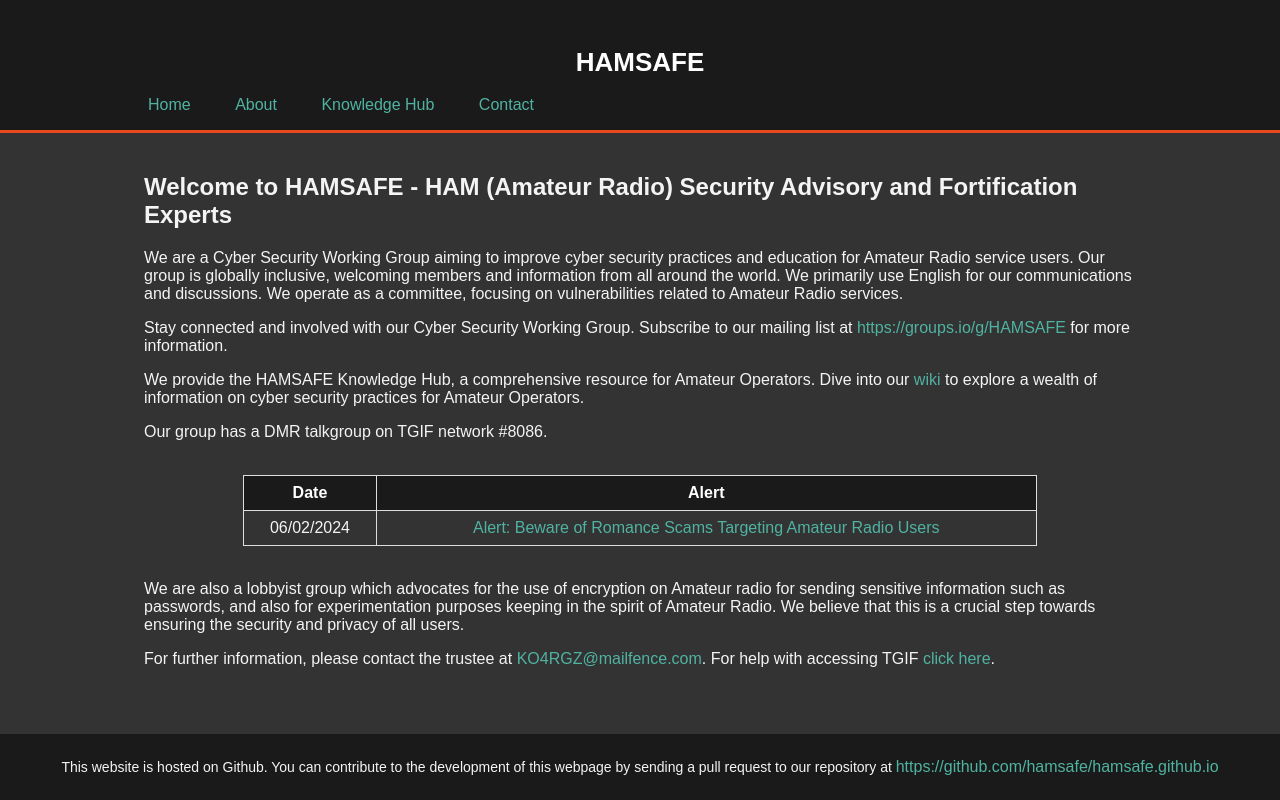
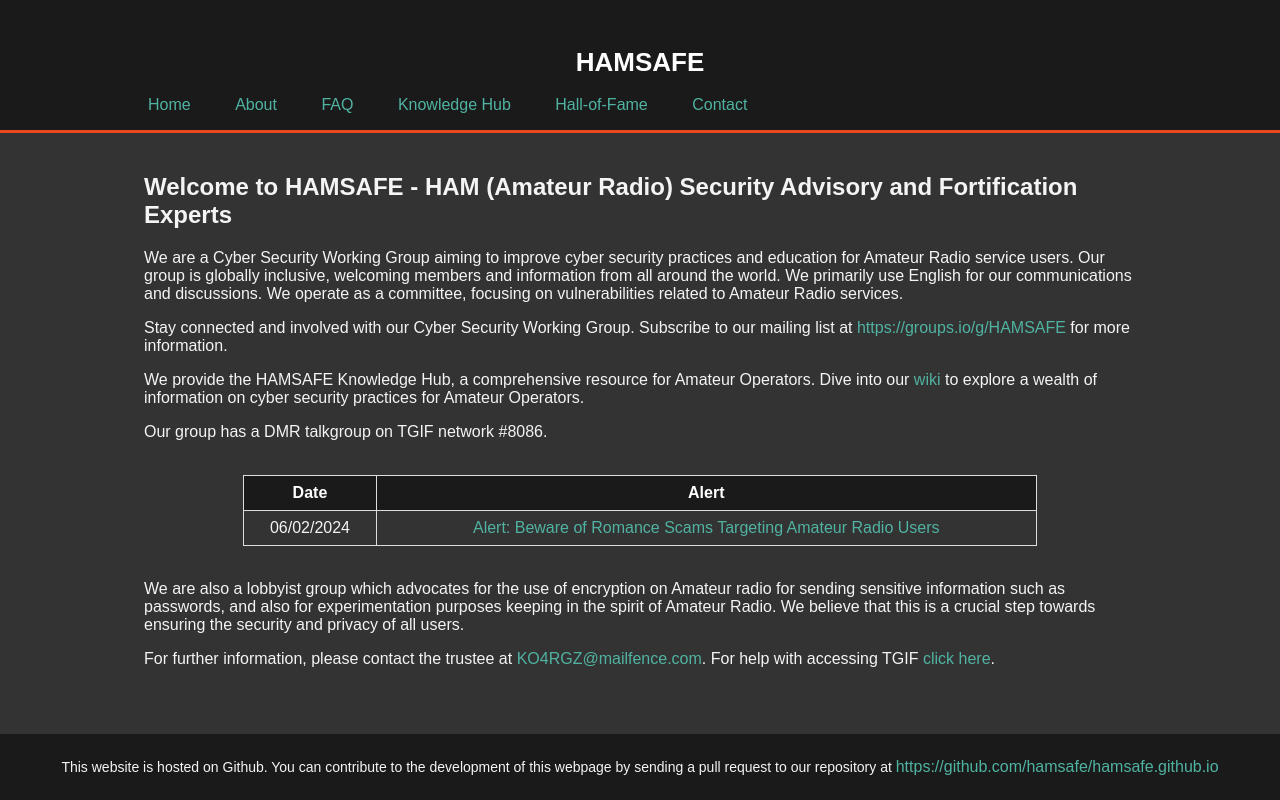
Before and after one commit to HAMSAFE/hamsafe, a plain HTML site: page index.html in a window 1280 px wide. Drawn offline with Linux system fonts and the light colour scheme.

Commit message:
Update general site sections

```diff
--- a/index.html
+++ b/index.html
@@ -15,7 +15,9 @@
         <ul>
           <li><a href="#">Home</a></li>
           <li><a href="#">About</a></li>
+          <li><a href="#">FAQ</a></li>
           <li><a href="https://github.com/hamsafe/hamsafe.github.io/wiki">Knowledge Hub</a></li>
+          <li><a href="#">Hall-of-Fame</a></li>
           <li>
             <a href="mailto:KO4RGZ@mailfence.com?subject=HAMSAFE">Contact</a>
           </li>
```
